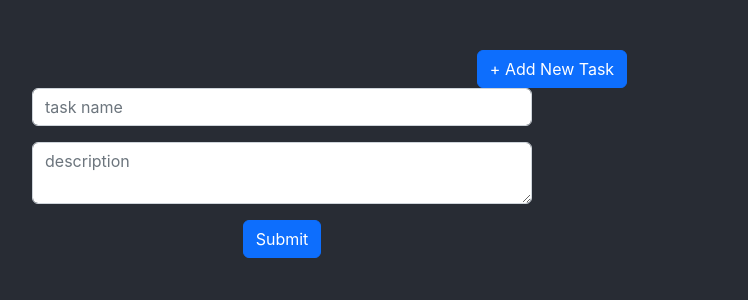
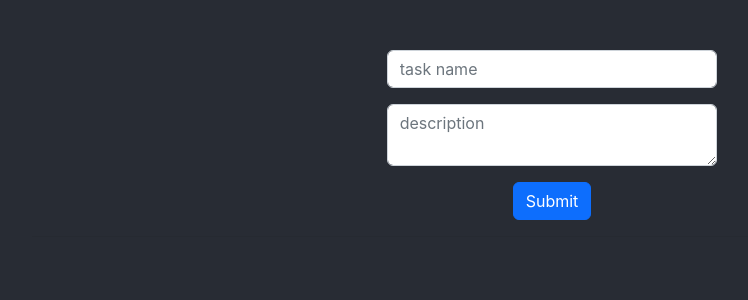
Before and after one commit to rzadrzi/react-todo-app, a React (Create React App) app: page / in a window 1280 px wide. Shown: the top 300 px of the page, without its empty margins (88-836 px from the left). Built offline with nearby package versions, Linux system fonts and the light colour scheme.

Commit message:
last commit to github

```diff
--- a/src/App.scss
+++ b/src/App.scss
@@ -8,7 +8,6 @@ body {
   padding-top: 50px;
 }
 
-.form-control {
-  margin: top 40px;
-  // max-width: 500px;
+hr {
+  background-color: aliceblue;
 }
--- a/src/App.tsx
+++ b/src/App.tsx
@@ -17,9 +17,8 @@ function App() {
 
   return (
     <div className="App container">
-      <button className="btn btn-primary">+ Add New Task</button>
-
       <Form tasks={tasks} setTasks={setTasks} />
+      <hr />
       <ListTask tasks={tasks} setTasks={setTasks} />
     </div>
   );
--- a/src/components/form.component.scss
+++ b/src/components/form.component.scss
@@ -1,3 +1,4 @@
-.reza-form {
-  max-width: 500px;
+
+.reza-col {
+  max-width: 30%;
 }
--- a/src/components/form.component.tsx
+++ b/src/components/form.component.tsx
@@ -1,7 +1,10 @@
 import React from "react";
 import "./form.component.scss";
 
-export const Form: React.FunctionComponent<any> = ({ tasks, setTasks }: any) => {
+export const Form: React.FunctionComponent<any> = ({
+  tasks,
+  setTasks,
+}: any) => {
   const [name, setName] = React.useState<any>("");
   const [description, setDescription] = React.useState<any>("");
 
@@ -22,6 +25,9 @@ export const Form: React.FunctionComponent<any> = ({ tasks, setTasks }: any) =>
   };
 
   return (
+    <div className="row">
+      <div className="col col-xl-4 hidden-sm hidden-xs"></div>
+      <div className="col col-xl-4">
         <div className="reza-form form-group">
           <div className="mb-3 ">
             <input
@@ -53,5 +59,9 @@ export const Form: React.FunctionComponent<any> = ({ tasks, setTasks }: any) =>
             />
           </div>
         </div>
+      </div>
+
+      <div className="col col-xl-4 hidden-sm hidden-xs"></div>
+    </div>
   );
 };
```
Also changed, not shown: src/components/listTask.component.scss (line endings or trailing spaces). Lines whose indentation alone changed are shown as unchanged.
